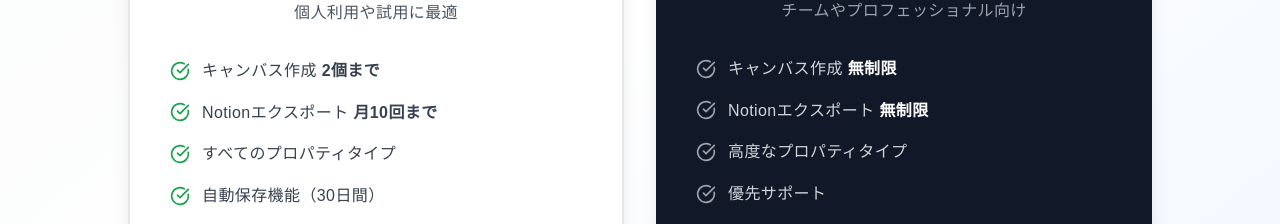
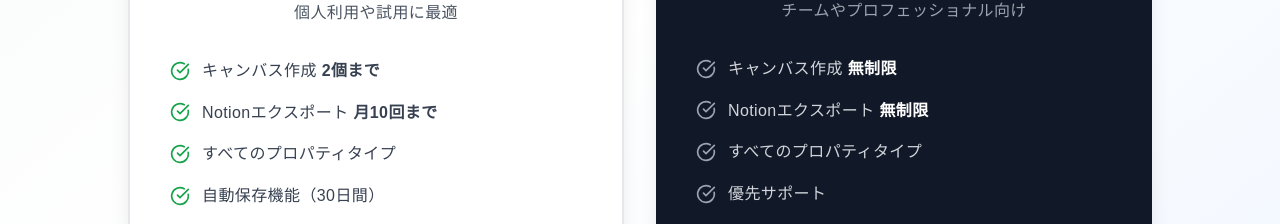
Before and after one commit to raymat-artlas/Notion-Database-Canvas, a Next.js app: page / in a window 1280 px wide. Shown: the part 2239-2463 px from the top of the page. Built offline with nearby package versions, Linux system fonts and the light colour scheme.

Commit message:
Fix remaining '高度なプロパティタイプ' reference
- Change to 'すべてのプロパティタイプ' in premium plan section
- Ensure consistent property type messaging across all plans

```diff
--- a/src/app/page.tsx
+++ b/src/app/page.tsx
@@ -347,7 +347,7 @@
                 </li>
                 <li className="flex items-center gap-3">
                   <CheckCircle className="w-5 h-5 text-gray-400 flex-shrink-0" />
-                  <span className="text-gray-300">高度なプロパティタイプ</span>
+                  <span className="text-gray-300">すべてのプロパティタイプ</span>
                 </li>
                 <li className="flex items-center gap-3">
                   <CheckCircle className="w-5 h-5 text-gray-400 flex-shrink-0" />
```
